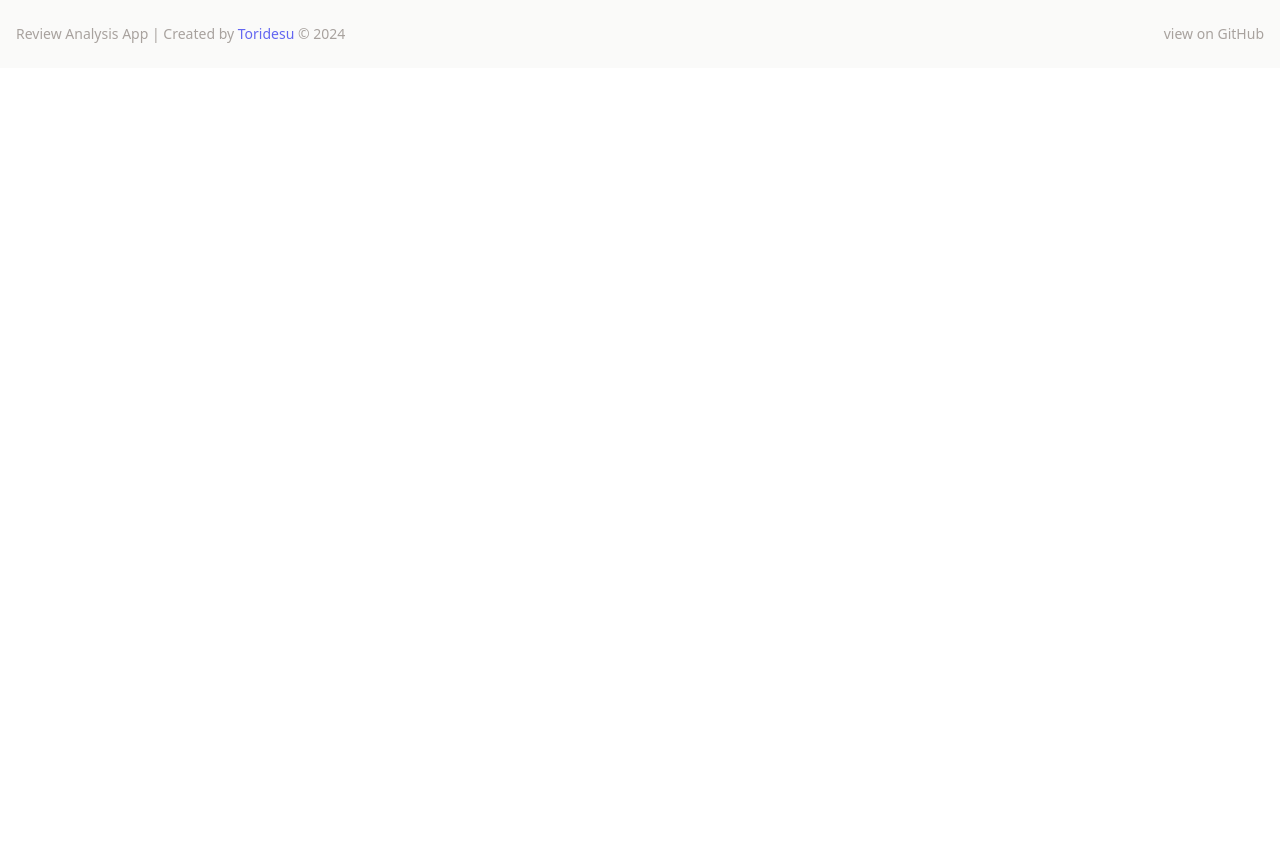
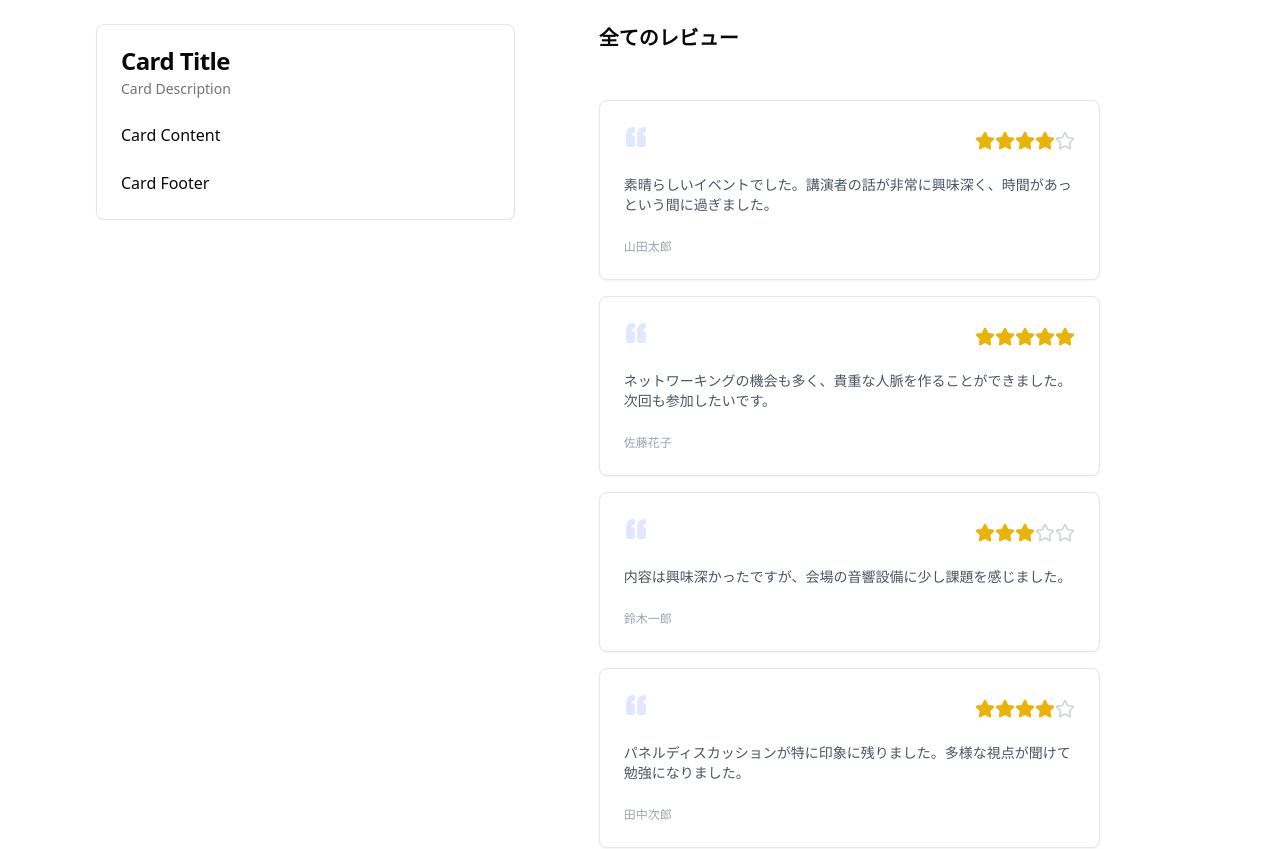
Before and after one commit to Toridesu/review-analysis-app, a React (Vite) app: page / in a window 1280 px wide. Shown: the top 849 px of the page. Before the commit the page ends 800 px from the top, so only its background shows below. Built offline with nearby package versions, Linux system fonts and the light colour scheme.

Commit message:
レビュー部分の作成

```diff
--- a/package.json
+++ b/package.json
@@ -13,6 +13,7 @@
     "@radix-ui/react-dialog": "^1.1.3",
     "@radix-ui/react-separator": "^1.1.1",
     "@radix-ui/react-slot": "^1.1.1",
+    "@radix-ui/react-tabs": "^1.1.2",
     "@radix-ui/react-tooltip": "^1.1.5",
     "class-variance-authority": "^0.7.1",
     "clsx": "^2.1.1",
--- a/src/App.tsx
+++ b/src/App.tsx
@@ -1,8 +1,30 @@
-import Footer from './components/ui/Footer';
+import Footer from './components/Footer';
+import ReviewList from './components/ReviewList';
+import { ReviewSummary } from './components/ReviewSummary';
+
+const SummarySection = () => {
+  return (
+    <div className='w-2/5 h-full overflow-hidden pl-20'>
+      <ReviewSummary />
+    </div>
+  );
+};
+
+const ReviewListSection = () => {
+  return (
+    <div className='w-3/5 h-full overflow-y-auto pr-20'>
+      <ReviewList />
+    </div>
+  );
+};
 
 function App() {
   return (
     <>
+      <div className='flex justify-between py-6 px-4'>
+        <SummarySection />
+        <ReviewListSection />
+      </div>
       <Footer />
     </>
   );
--- /dev/null
+++ b/src/components/ReviewList.tsx
@@ -0,0 +1,50 @@
+import { Card, CardContent, CardDescription, CardFooter, CardHeader } from '@/components/ui/card';
+import { mockReviews } from '@/constants/data';
+import { QuoteIcon } from 'lucide-react';
+import StarRating from './StarRating';
+
+type Review = {
+  id: number;
+  author: string;
+  rating: number;
+  content: string;
+  date: string;
+};
+
+type ReviewCardProps = {
+  review: Review;
+};
+
+const ReviewCard = ({ review }: ReviewCardProps) => {
+  return (
+    <Card>
+      <CardHeader className='flex-row justify-between'>
+        <QuoteIcon className='rotate-180 h-6 w-6 fill-indigo-100 text-indigo-100' />
+        <StarRating rating={review.rating} />
+      </CardHeader>
+      <CardContent>
+        <CardDescription className='text-sm text-gray-600'>{review.content}</CardDescription>
+      </CardContent>
+      <CardFooter>
+        <span className='text-xs text-gray-400'>{review.author}</span>
+      </CardFooter>
+    </Card>
+  );
+};
+
+const ReviewList = () => {
+  return (
+    <div className='container flex flex-col items-center pb-2'>
+      <div className='w-3/4'>
+        <h2 className='text-xl font-semibold mb-12'>全てのレビュー</h2>
+        <div className='space-y-4'>
+          {mockReviews.map((review) => (
+            <ReviewCard key={review.id} review={review} />
+          ))}
+        </div>
+      </div>
+    </div>
+  );
+};
+
+export default ReviewList;
--- /dev/null
+++ b/src/components/ReviewSummary.tsx
@@ -0,0 +1,18 @@
+import { Card, CardContent, CardDescription, CardFooter, CardHeader, CardTitle } from '@/components/ui/card';
+
+export const ReviewSummary = () => {
+  return (
+    <Card>
+      <CardHeader>
+        <CardTitle>Card Title</CardTitle>
+        <CardDescription>Card Description</CardDescription>
+      </CardHeader>
+      <CardContent>
+        <p>Card Content</p>
+      </CardContent>
+      <CardFooter>
+        <p>Card Footer</p>
+      </CardFooter>
+    </Card>
+  );
+};
--- /dev/null
+++ b/src/components/StarRating.tsx
@@ -0,0 +1,24 @@
+import clsx from "clsx";
+import { Star } from "lucide-react";
+
+type StarRatingProps = {
+  rating: number;
+};
+
+const StarRating = (props: StarRatingProps) => {
+  return (
+    <div className="flex">
+       {Array.from({ length: 5 }, (_, index) => (
+          <Star
+          key={index}
+          className={clsx("h-5 w-5", {
+            "text-yellow-500 fill-yellow-500": index < props.rating,
+            "text-gray-300": index >= props.rating,
+          })}
+        />
+      ))}
+    </div>
+  );
+};
+
+export default StarRating;
--- /dev/null
+++ b/src/components/ui/button.tsx
@@ -0,0 +1,56 @@
+import * as React from "react"
+import { Slot } from "@radix-ui/react-slot"
+import { cva, type VariantProps } from "class-variance-authority"
+
+import { cn } from "@/lib/utils"
+
+const buttonVariants = cva(
+  "inline-flex items-center justify-center gap-2 whitespace-nowrap rounded-md text-sm font-medium ring-offset-background transition-colors focus-visible:outline-none focus-visible:ring-2 focus-visible:ring-ring focus-visible:ring-offset-2 disabled:pointer-events-none disabled:opacity-50 [&_svg]:pointer-events-none [&_svg]:size-4 [&_svg]:shrink-0",
+  {
+    variants: {
+      variant: {
+        default: "bg-primary text-primary-foreground hover:bg-primary/90",
+        destructive:
+          "bg-destructive text-destructive-foreground hover:bg-destructive/90",
+        outline:
+          "border border-input bg-background hover:bg-accent hover:text-accent-foreground",
+        secondary:
+          "bg-secondary text-secondary-foreground hover:bg-secondary/80",
+        ghost: "hover:bg-accent hover:text-accent-foreground",
+        link: "text-primary underline-offset-4 hover:underline",
+      },
+      size: {
+        default: "h-10 px-4 py-2",
+        sm: "h-9 rounded-md px-3",
+        lg: "h-11 rounded-md px-8",
+        icon: "h-10 w-10",
+      },
+    },
+    defaultVariants: {
+      variant: "default",
+      size: "default",
+    },
+  }
+)
+
+export interface ButtonProps
+  extends React.ButtonHTMLAttributes<HTMLButtonElement>,
+    VariantProps<typeof buttonVariants> {
+  asChild?: boolean
+}
+
+const Button = React.forwardRef<HTMLButtonElement, ButtonProps>(
+  ({ className, variant, size, asChild = false, ...props }, ref) => {
+    const Comp = asChild ? Slot : "button"
+    return (
+      <Comp
+        className={cn(buttonVariants({ variant, size, className }))}
+        ref={ref}
+        {...props}
+      />
+    )
+  }
+)
+Button.displayName = "Button"
+
+export { Button, buttonVariants }
--- /dev/null
+++ b/src/components/ui/tabs.tsx
@@ -0,0 +1,53 @@
+import * as React from "react"
+import * as TabsPrimitive from "@radix-ui/react-tabs"
+
+import { cn } from "@/lib/utils"
+
+const Tabs = TabsPrimitive.Root
+
+const TabsList = React.forwardRef<
+  React.ElementRef<typeof TabsPrimitive.List>,
+  React.ComponentPropsWithoutRef<typeof TabsPrimitive.List>
+>(({ className, ...props }, ref) => (
+  <TabsPrimitive.List
+    ref={ref}
+    className={cn(
+      "inline-flex h-10 items-center justify-center rounded-md bg-muted p-1 text-muted-foreground",
+      className
+    )}
+    {...props}
+  />
+))
+TabsList.displayName = TabsPrimitive.List.displayName
+
+const TabsTrigger = React.forwardRef<
+  React.ElementRef<typeof TabsPrimitive.Trigger>,
+  React.ComponentPropsWithoutRef<typeof TabsPrimitive.Trigger>
+>(({ className, ...props }, ref) => (
+  <TabsPrimitive.Trigger
+    ref={ref}
+    className={cn(
+      "inline-flex items-center justify-center whitespace-nowrap rounded-sm px-3 py-1.5 text-sm font-medium ring-offset-background transition-all focus-visible:outline-none focus-visible:ring-2 focus-visible:ring-ring focus-visible:ring-offset-2 disabled:pointer-events-none disabled:opacity-50 data-[state=active]:bg-background data-[state=active]:text-foreground data-[state=active]:shadow-sm",
+      className
+    )}
+    {...props}
+  />
+))
+TabsTrigger.displayName = TabsPrimitive.Trigger.displayName
+
+const TabsContent = React.forwardRef<
+  React.ElementRef<typeof TabsPrimitive.Content>,
+  React.ComponentPropsWithoutRef<typeof TabsPrimitive.Content>
+>(({ className, ...props }, ref) => (
+  <TabsPrimitive.Content
+    ref={ref}
+    className={cn(
+      "mt-2 ring-offset-background focus-visible:outline-none focus-visible:ring-2 focus-visible:ring-ring focus-visible:ring-offset-2",
+      className
+    )}
+    {...props}
+  />
+))
+TabsContent.displayName = TabsPrimitive.Content.displayName
+
+export { Tabs, TabsList, TabsTrigger, TabsContent }
--- /dev/null
+++ b/src/constants/data.ts
@@ -0,0 +1,38 @@
+// モックデータ
+export const mockReviews = [
+  {
+    id: 1,
+    author: '山田太郎',
+    rating: 4,
+    content: '素晴らしいイベントでした。講演者の話が非常に興味深く、時間があっという間に過ぎました。',
+    date: '2024-02-15',
+  },
+  {
+    id: 2,
+    author: '佐藤花子',
+    rating: 5,
+    content: 'ネットワーキングの機会も多く、貴重な人脈を作ることができました。次回も参加したいです。',
+    date: '2024-02-16',
+  },
+  {
+    id: 3,
+    author: '鈴木一郎',
+    rating: 3,
+    content: '内容は興味深かったですが、会場の音響設備に少し課題を感じました。',
+    date: '2024-02-17',
+  },
+  {
+    id: 4,
+    author: '田中次郎',
+    rating: 4,
+    content: 'パネルディスカッションが特に印象に残りました。多様な視点が聞けて勉強になりました。',
+    date: '2024-02-18',
+  },
+  {
+    id: 5,
+    author: '中村美咲',
+    rating: 5,
+    content: 'イベントの運営が非常にスムーズで、快適な時間を過ごせました。',
+    date: '2024-02-19',
+  },
+];
```
Also changed, not shown: src/components/Footer.tsx (renamed from src/components/ui/Footer.tsx), 2 other files (tests, documents, lock files or other folders).
